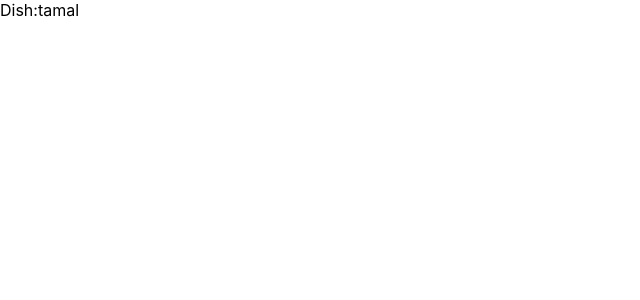
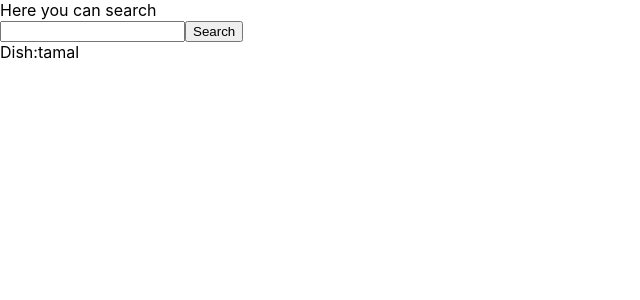
Before and after one commit to memocan40/the-foo-dnetwork-1, a React (Create React App) app: page / in a window 1280 px wide. Shown: the top 300 px of the page, without its empty margins (0-640 px from the left). Built offline with nearby package versions, Linux system fonts and the light colour scheme.

Commit message:
search component

```diff
--- a/src/App.js
+++ b/src/App.js
@@ -2,6 +2,7 @@ import axios from "axios";
 import { useEffect, useState } from "react";
 import "./App.css";
 import Dishes from "./views/Dishes";
+import Search from "./components/Search";
 
 function App() {
   // Define State Variable
@@ -14,6 +15,8 @@ function App() {
   //Here GET dishes from a specific origin
   return (
     <div>
+      <Search />
+
       <Dishes dishesCollection={dishes} />
     </div>
   );
--- a/src/components/Search.js
+++ b/src/components/Search.js
@@ -0,0 +1,34 @@
+import { useEffect, useState } from "react";
+import "../App.css";
+
+const Search = () => {
+  let [query, setQuery] = useState("");
+
+  let handleChange = (e) => {
+    let value = e.target.value;
+    console.log(e.target.value);
+    setQuery(value);
+    console.log(value);
+  };
+
+  return (
+    <div>
+      Here you can search
+      <form>
+        <input
+          type="text"
+          className="queryField"
+          id="queryField"
+          name="queryField"
+          value={query}
+          onChange={handleChange}
+        ></input>
+        <button type="submit" className="bttn">
+          Search
+        </button>
+      </form>
+    </div>
+  );
+};
+
+export default Search;
```
